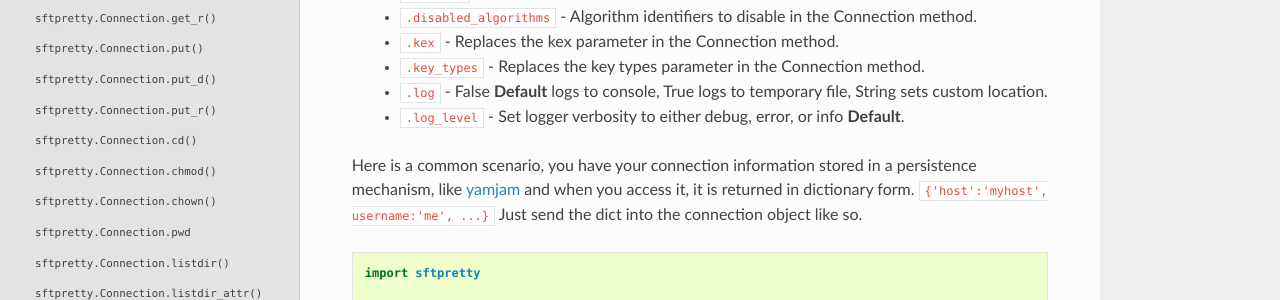
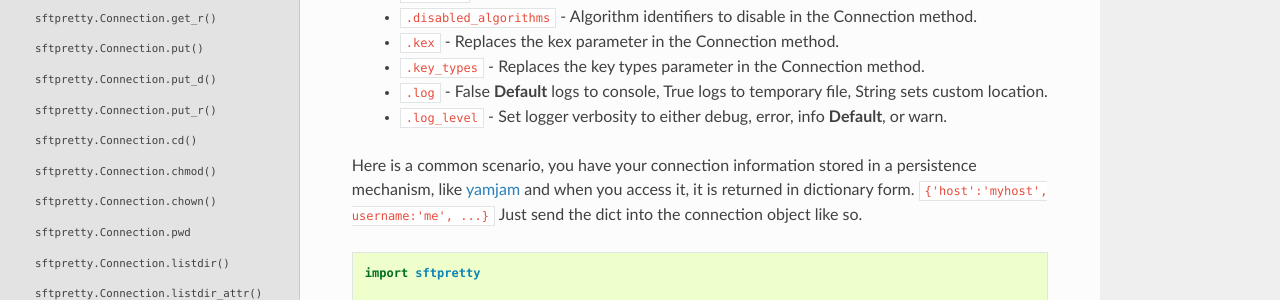
Before and after one commit to byteskeptical/sftpretty, a Sphinx documentation site: the page built from docs/cookbook.rst, in a window 1280 px wide and 900 px high, scrolled down 3399 px. Shown: the part 151-451 px from the top of the window. Built offline with Sphinx 7.4.7 and the Read the Docs theme 3.1.0, drawn with Linux system fonts in a browser that asks for light colours.

Commit message:
small documentation update

```diff
--- a/docs/changes.rst
+++ b/docs/changes.rst
@@ -3,7 +3,7 @@ Change Log
 
 1.1.9 (current, released 2025-8-06)
 -----------------------------------
-    * removing ssh-dss key type as it was removed in paramiko in 4.0.0.
+    * removing ssh-dss key type as it was deprecated in paramiko in 4.0.0.
     * adding channel cache to place upper limit on creation overhead.
 
 1.1.8 (released 2025-6-13)
--- a/docs/cookbook.rst
+++ b/docs/cookbook.rst
@@ -189,8 +189,8 @@ AVAILABLE CONNECTION OPTIONS:
   * ``.key_types`` - Replaces the key types parameter in the Connection method.
   * ``.log`` - False **Default** logs to console, True logs to temporary file,
     String sets custom location.
-  * ``.log_level`` - Set logger verbosity to either debug, error, or
-    info **Default**.
+  * ``.log_level`` - Set logger verbosity to either debug, error,
+    info **Default**, or warn.
 
 Here is a common scenario, you have your connection information stored in a
 persistence mechanism, like `yamjam <https://yamjam.rtfd.org/>`_ and when you access
```
